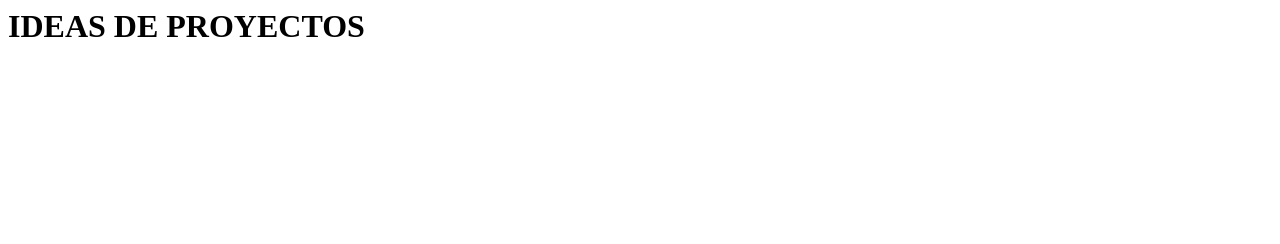
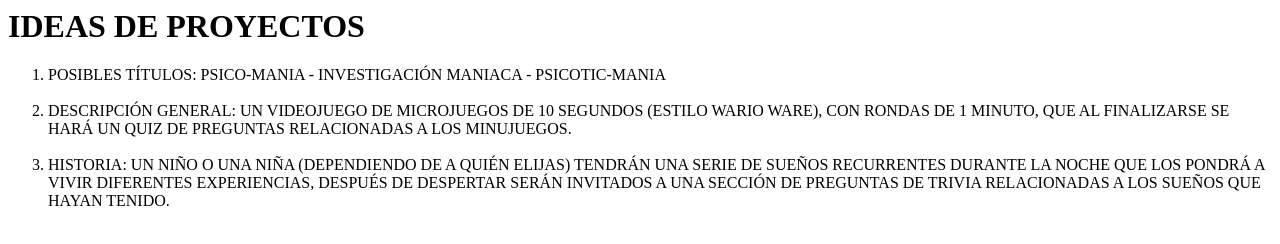
Before and after one commit to Harizumice/idea_proyecto, a plain HTML site: page index.html in a window 1280 px wide. Drawn offline with Linux system fonts and the light colour scheme.

Commit message:
Se ha Actualizado la información del proyecto PSICO-MANIA

```diff
--- a/index.html
+++ b/index.html
@@ -5,5 +5,24 @@
     </head>
     <body>
         <h1>IDEAS DE PROYECTOS</h1>
+        <ol>
+            <li>
+                POSIBLES TÍTULOS: PSICO-MANIA - INVESTIGACIÓN MANIACA - PSICOTIC-MANIA
+            </li>
+            <br>
+            <li>
+                DESCRIPCIÓN GENERAL: UN VIDEOJUEGO DE MICROJUEGOS DE 10 SEGUNDOS
+                (ESTILO WARIO WARE), CON RONDAS DE 1 MINUTO, QUE AL FINALIZARSE
+                SE HARÁ UN QUIZ DE PREGUNTAS RELACIONADAS A LOS MINUJUEGOS.
+            </li>
+            <br>
+            <li>
+                HISTORIA: UN NIÑO O UNA NIÑA (DEPENDIENDO DE A QUIÉN ELIJAS)
+                TENDRÁN UNA SERIE DE SUEÑOS RECURRENTES DURANTE LA NOCHE QUE LOS
+                PONDRÁ A VIVIR DIFERENTES EXPERIENCIAS, DESPUÉS DE DESPERTAR
+                SERÁN INVITADOS A UNA SECCIÓN DE PREGUNTAS DE TRIVIA RELACIONADAS
+                A LOS SUEÑOS QUE HAYAN TENIDO.
+            </li>
+        </ol>
     </body>
 </html>
```
Also changed, not shown: 1 other file.
